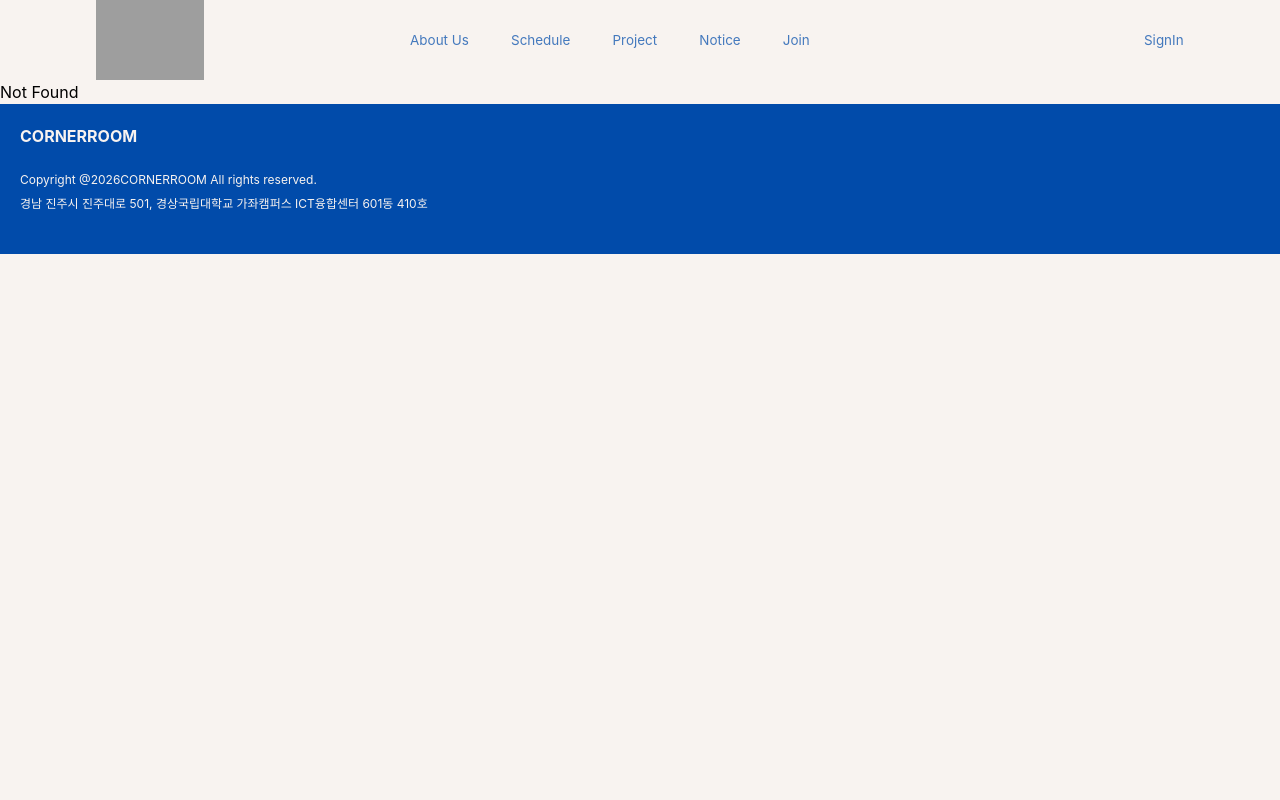
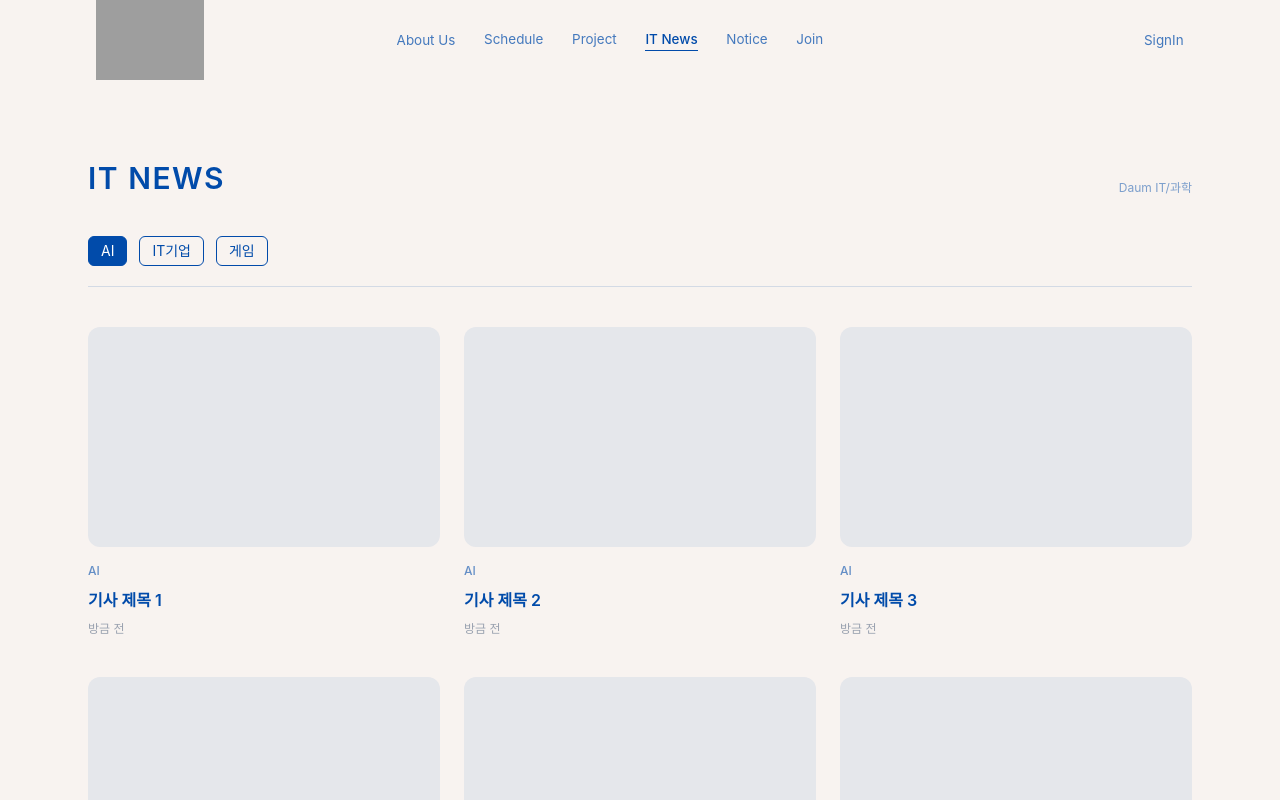
Before and after one commit to Corner-Web-Project/Front, a React (Vite) app: page /ITNews in a window 1280 px wide. Before the commit this address led to /not-found. Shown: the top 800 px of the page. Built offline with nearby package versions, Linux system fonts and the light colour scheme; grey boxes are pictures that could not be loaded.

Commit message:
Feat: IT News UI 구현

```diff
--- a/src/App.tsx
+++ b/src/App.tsx
@@ -7,6 +7,7 @@ import Schedule from './page/Schedule.tsx'
 import Projectup from './page/Projectup.tsx'
 import Project from './page/Project.tsx'
 import ProjectDetail from "./page/ProjectDetail";
+import ITNews from "./page/ITNews";
 import Notice from './page/Notice.tsx'
 import NoticeDetail from './page/NoticeDetail.tsx'
 import NoticeWrite from './page/NoticeWrite.tsx'
@@ -32,6 +33,7 @@ export default function App() {
           <Route path='/Projectup' element={<Projectup/>} />
           <Route path='/Project' element={<Project/>}/>
           <Route path='/Project/:id' element={<ProjectDetail />} />
+          <Route path="/ITNews" element={<ITNews />} />
           <Route path='/Notice' element={<Notice/>} />
           <Route path='/Notice/write' element={<NoticeWrite/>} />
           <Route path='/Notice/:id' element={<NoticeDetail/>} />
--- a/src/components/Nav.tsx
+++ b/src/components/Nav.tsx
@@ -30,6 +30,13 @@ export default function Nav(){
             ${isActive ? 'border-b-1 hover:scale-110 text-[#014BAA] font-medium' : 'hover:text-[#014BAA] hover:scale-110 hover:font-medium hover:border-b-1'}
             `
           }>Project</NavLink>
+        <NavLink
+          to="/ITNews"
+          className={({ isActive }) =>
+            `transition duration-250 ease-linear mr-[2.24vw]
+            ${isActive ? 'border-b-1 hover:scale-110 text-[#014BAA] font-medium' : 'hover:text-[#014BAA] hover:scale-110 hover:font-medium hover:border-b-1'}
+            `
+          }>IT News</NavLink>
         <NavLink
           to="/Notice"
           className={({ isActive }) =>
--- /dev/null
+++ b/src/page/ITNews.tsx
@@ -0,0 +1,176 @@
+import { useState } from "react";
+
+type NewsCategory = "AI" | "IT_COMPANY" | "GAME";
+type NewsTab = NewsCategory;
+
+interface News {
+    id: number;
+    title: string;
+    category: NewsCategory;
+    publishedAt: string;
+    imageUrl?: string;
+    articleUrl?: string;
+}
+
+const categories: { label: string; value: NewsTab }[] = [
+    { label: "AI", value: "AI" },
+    { label: "IT기업", value: "IT_COMPANY" },
+    { label: "게임", value: "GAME" },
+];
+
+const categoryLabels: Record<NewsCategory, string> = {
+    AI: "AI",
+    IT_COMPANY: "IT기업",
+    GAME: "게임",
+};
+
+// 백엔드 연동 전 사용할 임시 데이터
+const mockNews: News[] = Array.from({ length: 36 }, (_, index) => {
+    const category = categories[
+        Math.floor(index / 12)
+    ].value;
+
+    const articleIndex = index % 12;
+
+    return {
+        id: index + 1,
+        title: `기사 제목 ${articleIndex + 1}`,
+        category,
+        publishedAt: `2026-11-${String(
+            17 - Math.floor(articleIndex / 3)
+        ).padStart(2, "0")}T12:00:00+09:00`,
+    };
+});
+
+
+function formatRelativeDate(publishedAt: string): string {
+    const publishedDate = new Date(publishedAt);
+    const diff = Date.now() - publishedDate.getTime();
+
+    if (Number.isNaN(diff) || diff < 0) {
+        return "방금 전";
+    }
+
+    const minutes = Math.floor(diff / 60000);
+    const hours = Math.floor(diff / 3600000);
+    const days = Math.floor(diff / 86400000);
+
+    if (minutes < 1) return "방금 전";
+    if (minutes < 60) return `${minutes}분 전`;
+    if (hours < 24) return `${hours}시간 전`;
+
+    return `${days}일 전`;
+}
+
+export default function ItNews() {
+
+    const [activeTab, setActiveTab] = useState<NewsTab>("AI");
+
+    const filteredNews = mockNews
+        .filter((news) => news.category === activeTab)
+        .sort((a, b) =>
+            b.publishedAt.localeCompare(a.publishedAt)
+        )
+        .slice(0, 12);
+
+
+    return (
+        <section className="bg-[#F8F3F0] py-20">
+            <div className="mx-auto max-w-6xl px-6">
+                {/* 헤더 */}
+                <div className="mb-10 flex flex-wrap items-end justify-between gap-4">
+                    <div>
+                        <h2 className="text-3xl font-semibold tracking-wider text-[#014BAA]">
+                            IT NEWS
+                        </h2>
+                    </div>
+
+                    <span className="text-xs text-[#014BAA]/50">
+                        Daum IT/과학
+                    </span>
+                </div>
+
+                {/* 카테고리 탭 */}
+                <div
+                    className="mb-10 flex flex-wrap gap-3 border-b border-[#014BAA]/15 pb-5"
+                    role="group"
+                    aria-label="뉴스 카테고리"
+                >
+                    {categories.map((category) => {
+                        const isActive =
+                            activeTab === category.value;
+
+                        return (
+                            <button
+                                key={category.value}
+                                type="button"
+                                onClick={() => setActiveTab(category.value)}
+                                aria-pressed={isActive}
+                                className={`rounded-md border border-[#014BAA] px-3 py-1 text-sm text-[#014BAA] transition hover:bg-[#014BAA] hover:text-white ${
+                                    isActive ? "bg-[#014BAA] !text-white" : ""
+                                }`}
+                            >
+                                {category.label}
+                            </button>
+                        );
+                    })}
+                </div>
+
+                {/* 뉴스 카드 */}
+                <div className="grid grid-cols-1 gap-x-6 gap-y-10 sm:grid-cols-2 lg:grid-cols-3">
+                    {filteredNews.map((news) => {
+                        const cardContent = (
+                            <>
+                                {/* 이미지 영역 */}
+                                <div className="aspect-[16/10] w-full overflow-hidden rounded-xl bg-[#E5E7EB]">
+                                    {news.imageUrl && (
+                                        <img
+                                            src={news.imageUrl}
+                                            alt=""
+                                            loading="lazy"
+                                            className="h-full w-full object-cover"
+                                        />
+                                    )}
+                                </div>
+
+                                {/* 카테고리 */}
+                                <p className="mt-4 text-xs font-medium text-[#014BAA]/60">
+                                    {categoryLabels[news.category]}
+                                </p>
+
+                                {/* 제목 */}
+                                <h3 className="mt-2 line-clamp-2 text-base font-semibold leading-relaxed text-[#014BAA]">
+                                    {news.title}
+                                </h3>
+
+                                {/* 날짜 */}
+                                <time
+                                    dateTime={news.publishedAt}
+                                    className="mt-2 block text-xs text-gray-400"
+                                >
+                                    {formatRelativeDate(news.publishedAt)}
+                                </time>
+                            </>
+                        );
+
+                        return news.articleUrl ? (
+                            <a
+                                key={news.id}
+                                href={news.articleUrl}
+                                target="_blank"
+                                rel="noopener noreferrer"
+                                className="group block rounded-xl focus-visible:outline-2 focus-visible:outline-offset-4 focus-visible:outline-[#014BAA]"
+                            >
+                                {cardContent}
+                            </a>
+                        ) : (
+                            <article key={news.id}>
+                                {cardContent}
+                            </article>
+                        );
+                    })}
+                </div>
+            </div>
+        </section>
+    );
+}
```
